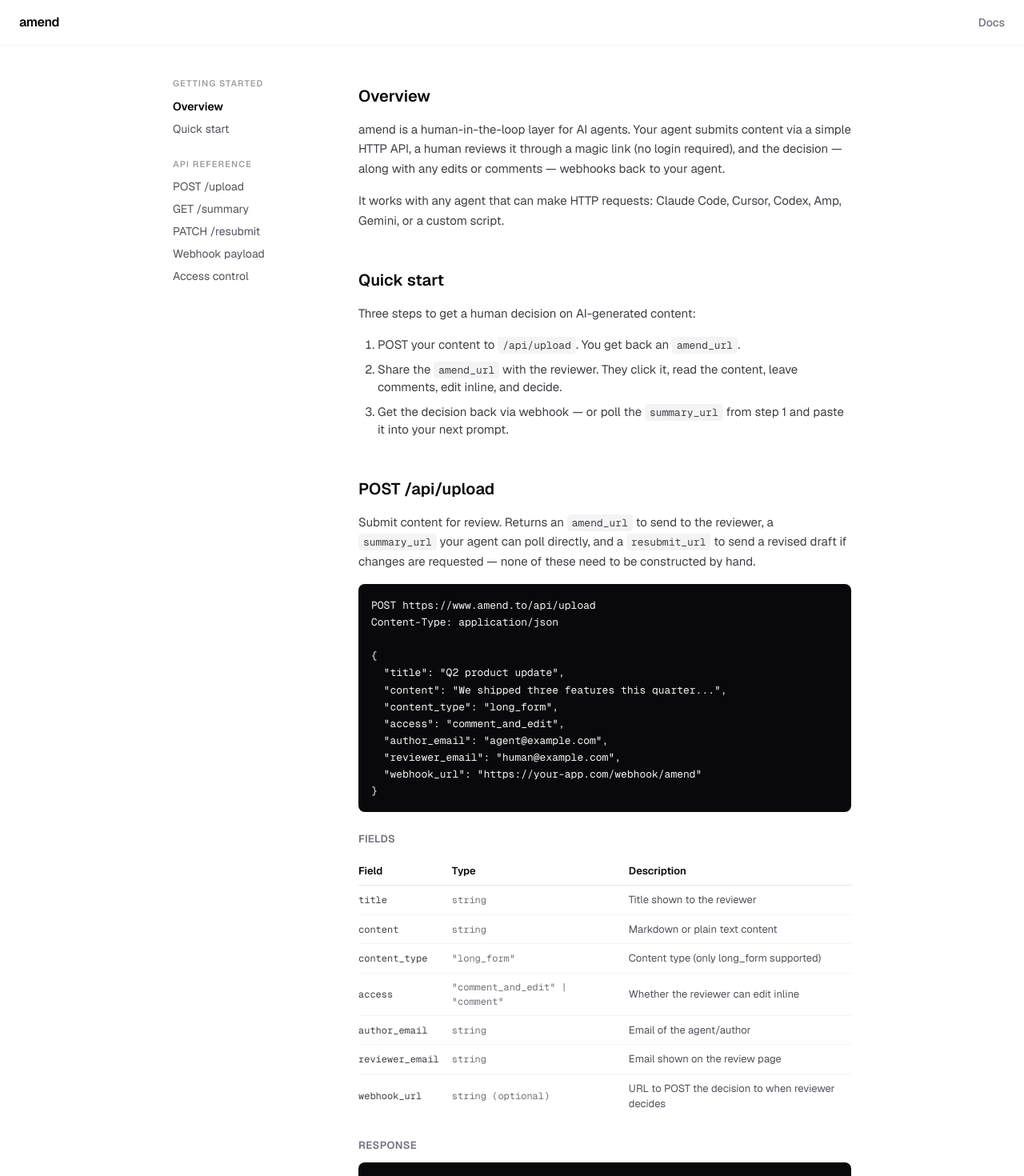
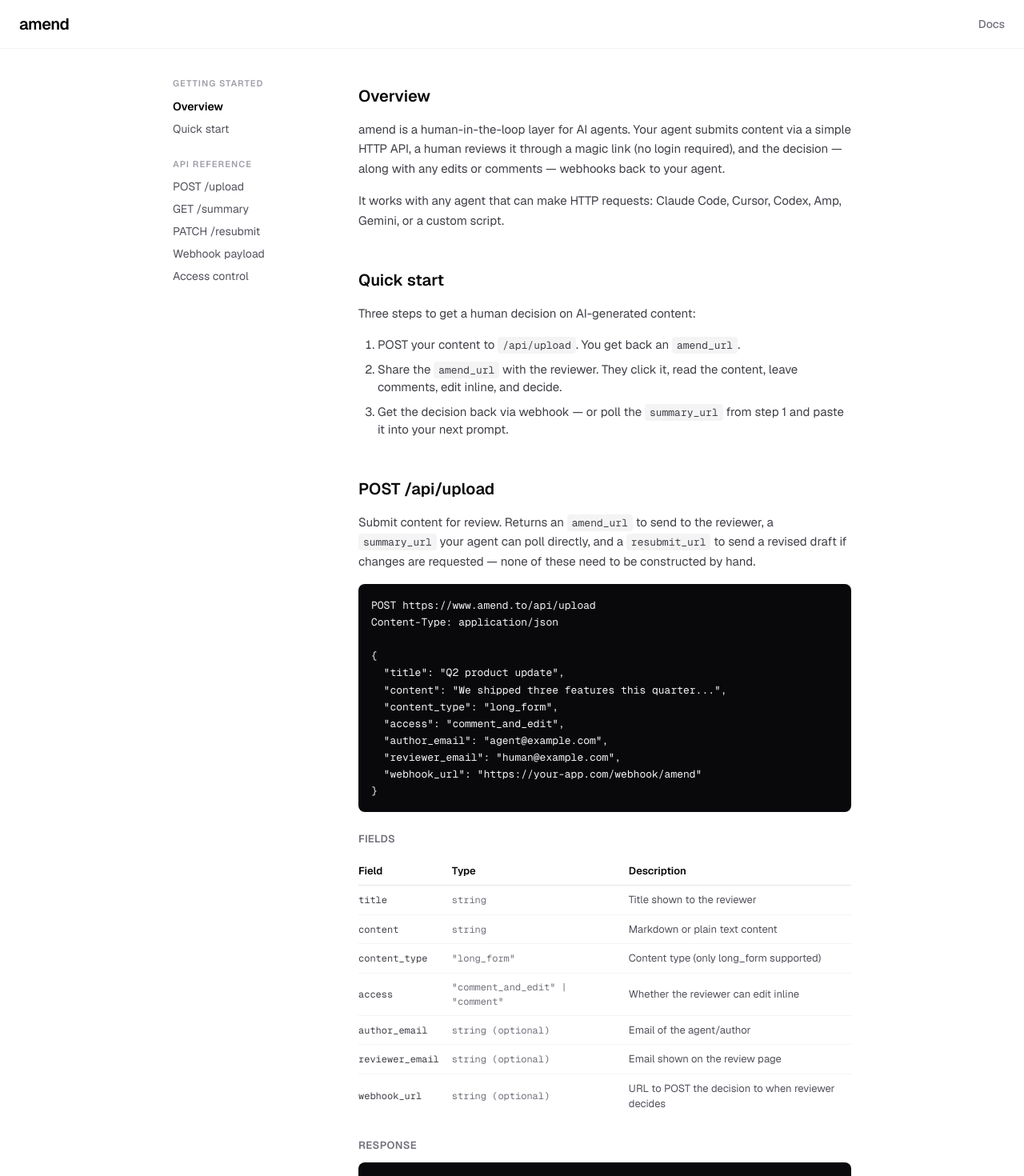
Before and after one commit to tomericco/agentic-content-review, a Next.js app: page /docs in a window 1280 px wide. Shown: the top 1470 px of the page at 80% size. Built offline with nearby package versions, Linux system fonts and the light colour scheme; no server answers.

Commit message:
feat: make author_email/reviewer_email optional; extract shared Logo component

```diff
--- a/src/app/docs/page.tsx
+++ b/src/app/docs/page.tsx
@@ -2,6 +2,7 @@
 
 import { useEffect, useState } from "react";
 import Link from "next/link";
+import Logo from "@/components/Logo";
 
 const BASE = "https://www.amend.to";
 
@@ -205,9 +206,7 @@
       />
       {/* Nav */}
       <nav className="fixed top-0 left-0 right-0 z-10 flex items-center justify-between px-6 py-4 bg-white border-b border-zinc-100">
-        <Link href="/" className="text-base font-semibold tracking-tight">
-          amend
-        </Link>
+        <Logo />
         <Link href="/docs" className="text-sm font-medium text-zinc-500 hover:text-black">
           Docs
         </Link>
@@ -319,8 +318,8 @@
                     ["content", "string", "Markdown or plain text content"],
                     ["content_type", '"long_form"', "Content type (only long_form supported)"],
                     ["access", '"comment_and_edit" | "comment"', "Whether the reviewer can edit inline"],
-                    ["author_email", "string", "Email of the agent/author"],
-                    ["reviewer_email", "string", "Email shown on the review page"],
+                    ["author_email", "string (optional)", "Email of the agent/author"],
+                    ["reviewer_email", "string (optional)", "Email shown on the review page"],
                     ["webhook_url", "string (optional)", "URL to POST the decision to when reviewer decides"],
                   ].map(([field, type, desc]) => (
                     <tr key={field}>
--- a/src/app/page.tsx
+++ b/src/app/page.tsx
@@ -3,6 +3,7 @@
 import { useState } from "react";
 import Link from "next/link";
 import Image from "next/image";
+import Logo from "@/components/Logo";
 
 const AGENT_INSTRUCTIONS = `To submit content for human review, POST to:
 https://www.amend.to/api/upload
@@ -96,7 +97,7 @@
       />
       {/* Nav */}
       <nav className="fixed top-0 left-0 right-0 z-10 flex items-center justify-between px-6 py-4 bg-white">
-        <span className="text-xl font-semibold tracking-tight">amend</span>
+        <Logo />
         <Link href="/docs" className="text-sm font-medium text-zinc-500 hover:text-black">
           Docs
         </Link>
--- /dev/null
+++ b/src/components/Logo.tsx
@@ -0,0 +1,9 @@
+import Link from "next/link";
+
+export default function Logo() {
+  return (
+    <Link href="/" className="text-xl font-semibold tracking-tight">
+      amend
+    </Link>
+  );
+}
--- a/src/lib/db.ts
+++ b/src/lib/db.ts
@@ -33,7 +33,7 @@
       context: input.context ?? null,
       access: input.access,
       agent_model: input.agent_model ?? null,
-      author_email: input.author_email,
+      author_email: input.author_email ?? null,
       reviewer_email: input.reviewer_email ?? null,
       status: 'pending',
     })
--- a/src/lib/email.ts
+++ b/src/lib/email.ts
@@ -27,7 +27,7 @@
 }
 
 export async function notifyAuthor(review: Review, comments: Comment[]): Promise<void> {
-  if (!process.env.RESEND_API_KEY) return
+  if (!review.author_email || !process.env.RESEND_API_KEY) return
   const summary = buildSummary(review, comments)
   const statusLabel = review.status === 'approved' ? 'Approved' : 'Changes Requested'
 
--- a/src/lib/validate.ts
+++ b/src/lib/validate.ts
@@ -12,7 +12,7 @@
   context?: string
   access: AccessMode
   agent_model?: string
-  author_email: string
+  author_email?: string
   reviewer_email?: string
 }
 
@@ -41,13 +41,13 @@
   }
   const b = body as Record<string, unknown>
 
-  for (const field of ['title', 'content', 'content_type', 'access', 'author_email']) {
+  for (const field of ['title', 'content', 'content_type', 'access']) {
     if (required(b, field)) {
       return { error: `Missing required field: ${field}`, code: `missing_field:${field}` }
     }
   }
 
-  if (!isValidEmail(b.author_email)) {
+  if (b.author_email !== undefined && !isValidEmail(b.author_email)) {
     return { error: 'author_email must be a valid email address', code: 'invalid_email:author_email' }
   }
 
@@ -76,7 +76,7 @@
       context: b.context as string | undefined,
       access: b.access as AccessMode,
       agent_model: b.agent_model as string | undefined,
-      author_email: b.author_email as string,
+      author_email: b.author_email as string | undefined,
       reviewer_email: b.reviewer_email as string | undefined,
     },
   }
--- a/src/types/index.ts
+++ b/src/types/index.ts
@@ -11,7 +11,7 @@
   context: string | null
   access: AccessMode
   agent_model: string | null
-  author_email: string
+  author_email: string | null
   reviewer_email: string | null
   status: ReviewStatus
   final_content: string | null
```
Also changed, not shown: 2 other files (tests, documents, lock files or other folders).
